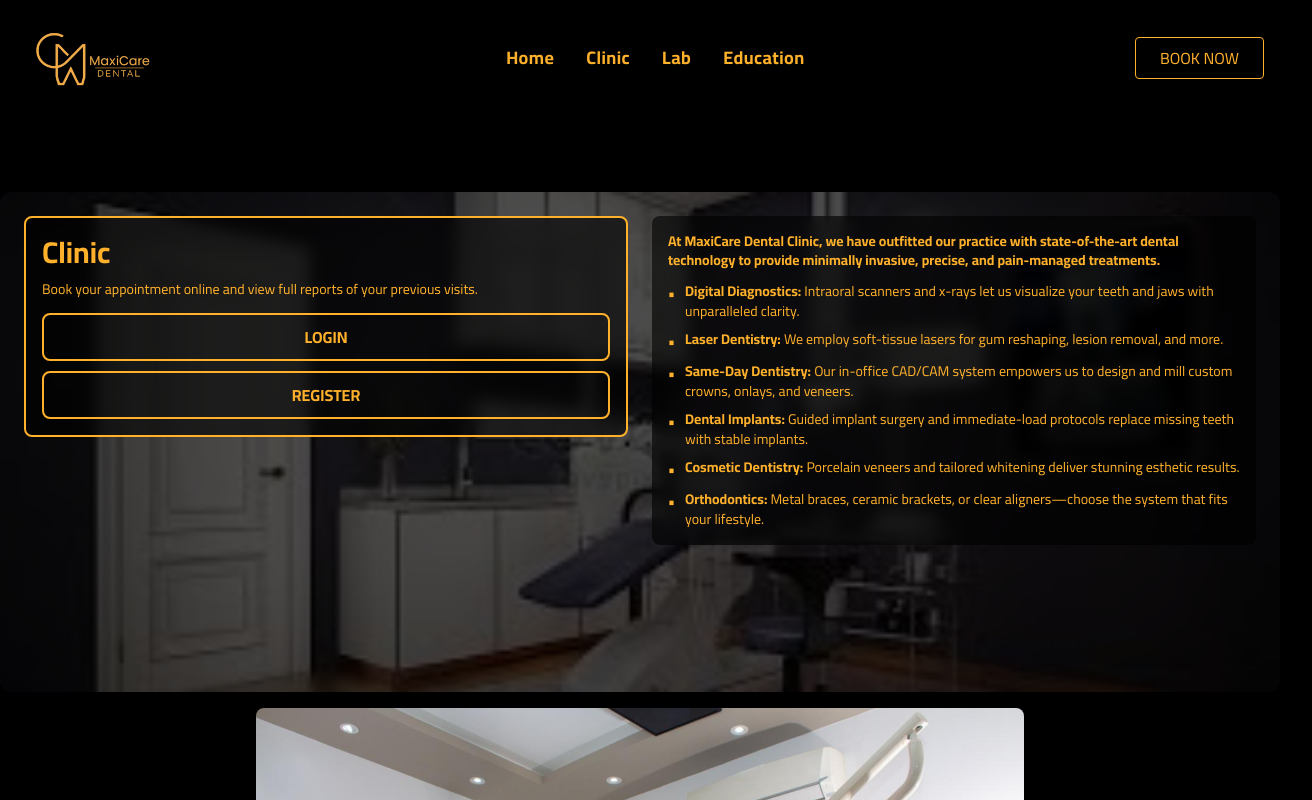
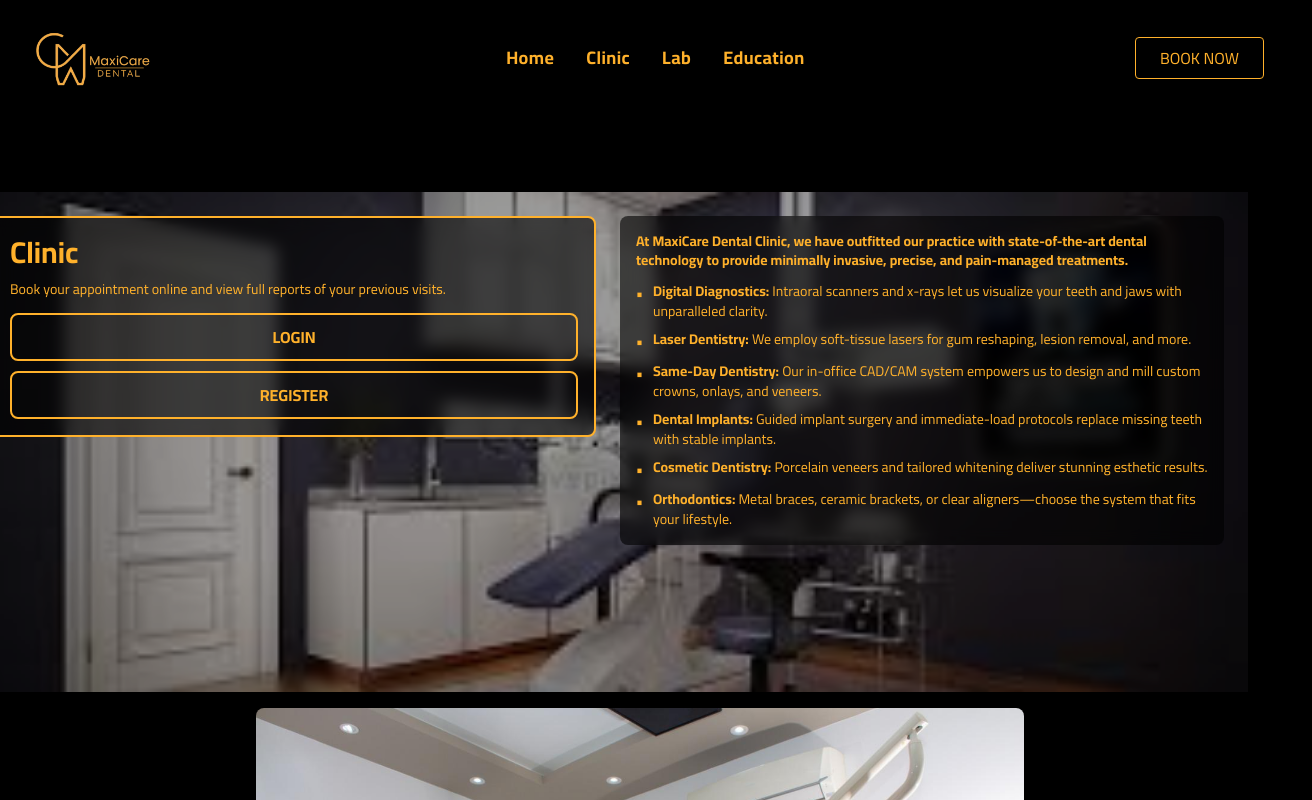
Before and after one commit to maxicre2026-ux/maxicare-nextjs, a Next.js app: page /clinic in a window 1280 px wide. Shown: the top 800 px of the page, 1312 px wide, since content can reach past the window. Built offline with nearby package versions, Linux system fonts and the light colour scheme; no server answers.

Commit message:
feat: make background full-width and more visible (reduced overlay opacity)

```diff
--- a/src/app/clinic/page.tsx
+++ b/src/app/clinic/page.tsx
@@ -24,10 +24,10 @@
     <section className="flex flex-col gap-8 pt-48">
       {/* Layout: Login شمال، النص يمين، Slider تحت */}
       {status === "unauthenticated" && (
-        <div className="space-y-4">
+        <div className="space-y-4 -mx-4 md:-mx-8">
           {/* الصف الأول: Login شمال + النص يمين - مع صورة خلفية */}
           <div
-            className="relative overflow-hidden rounded-xl min-h-[500px]"
+            className="relative overflow-hidden min-h-[500px] w-screen"
             style={{
               backgroundImage: 'url(/assets/clinic-bg.jpg)',
               backgroundSize: 'cover',
@@ -36,10 +36,10 @@
             }}
           >
             {/* Overlay للتحكم في الشفافية */}
-            <div className="absolute inset-0 bg-black/70"></div>
+            <div className="absolute inset-0 bg-black/40"></div>
 
             {/* المحتوى فوق الصورة */}
-            <div className="relative z-10 grid grid-cols-1 lg:grid-cols-2 gap-6 items-start p-6">
+            <div className="relative z-10 max-w-7xl mx-auto grid grid-cols-1 lg:grid-cols-2 gap-6 items-start p-6">
               {/* Login buttons - الشمال */}
               <div className="space-y-2.5 bg-black/60 backdrop-blur-sm p-4 rounded-lg border-2 border-accent/30">
               <h1 className="text-2xl md:text-3xl font-bold text-accent">Clinic</h1>
```
